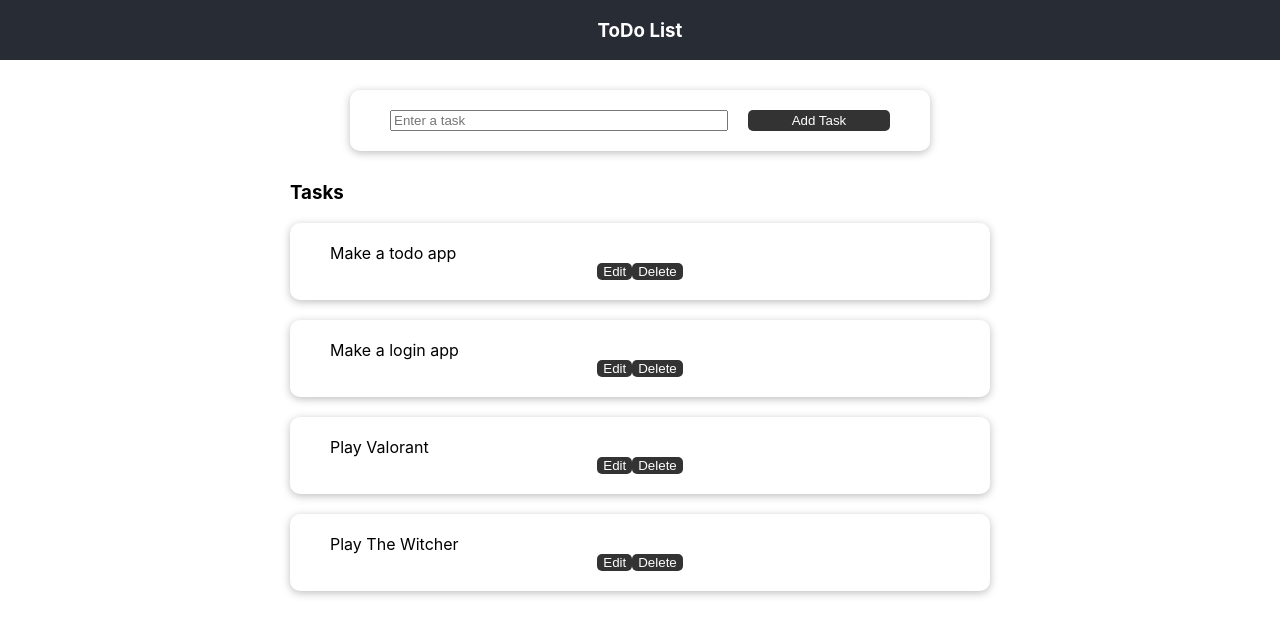
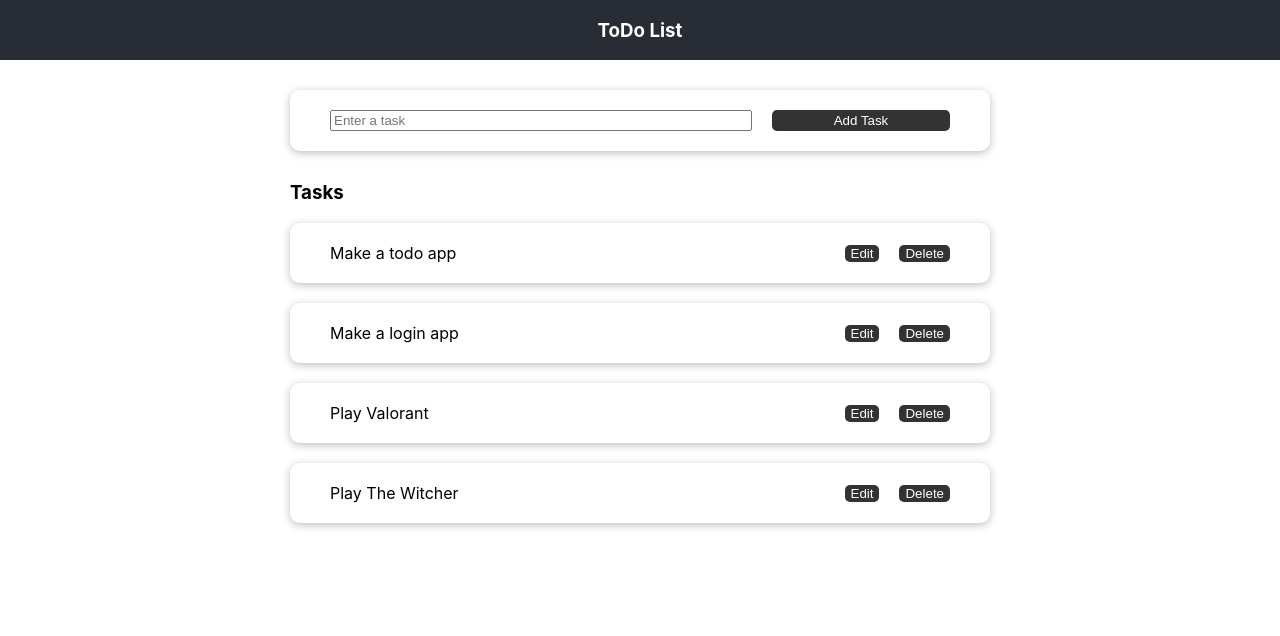
Before and after one commit to CalmranSyed/Todo-App, a React (Create React App) app: page / in a window 1280 px wide. Shown: the top 636 px of the page. Built offline with nearby package versions, Linux system fonts and the light colour scheme.

Commit message:
Added logic for getting input from the input using refs

```diff
--- a/src/App.js
+++ b/src/App.js
@@ -11,23 +11,13 @@ function App() {
     { title: "Play The Witcher" },
   ];
 
-  // var [todoList, setTodoList] = useState(dummyTodos);
-  // creating a callback for lifting the state up - Getting data from todoform component to the app component
-  const saveTodoHandler = (todos) => {
-    // setTodoList(todos);
-    console.log(dummyTodos);
-  };
-
   return (
     <React.Fragment>
       <header className="App-header">
         <h3>ToDo List</h3>
       </header>
       <main className="container">
-        <TodoForm
-          // using a custom prop for lifting the value up
-          onSaveTodos={saveTodoHandler}
-        />
+        <TodoForm />
         <TodoList todos={dummyTodos} />
       </main>
     </React.Fragment>
--- a/src/components/ToDos/TodoForm.js
+++ b/src/components/ToDos/TodoForm.js
@@ -8,18 +8,16 @@ const todoTasks = [];
 const TodoForm = (props) => {
   const [todo, setTodo] = useState("");
 
-  const todoInputRref = useRef();
+  const todoInputRef = useRef();
 
   const todoChangeHandler = (event) => {
-    setTodo(event.target.value);
+    console.log(todoInputRef.current.value);
+    setTodo(todoInputRef.current.value);
   };
 
   const formSubmitHandler = (event) => {
-    // using refs to read value of the input instead of useState hook
     event.preventDefault();
-    todoTasks.push(todoInputRref.current.value);
-    props.onSaveTodos(todoTasks);
-    // Add two way binding to clear form input upon submission
+    console.log(todo);
     setTodo("");
   };
 
@@ -31,7 +29,7 @@ const TodoForm = (props) => {
           type="text"
           placeholder="Enter a task"
           value={todo}
-          ref={todoInputRref}
+          ref={todoInputRef}
         />
         <Button type="submit">Add Task</Button>
       </form>
--- a/src/components/ToDos/TodoForm.module.css
+++ b/src/components/ToDos/TodoForm.module.css
@@ -1,6 +1,5 @@
 .form-wrap {
-  max-width: 500px;
-  margin: 30px auto;
+  margin: 30px 0;
 }
 
 .form-wrap form {
--- a/src/components/ToDos/TodoItem.js
+++ b/src/components/ToDos/TodoItem.js
@@ -5,7 +5,7 @@ import classes from "./TodoItem.module.css";
 
 const TodoItem = (props) => {
   return (
-    <Card className={classes["todo-list_item"]}>
+    <Card className={`${classes["todo-task"]}`}>
       <span>{props.title}</span>
       <div className={classes["actions-wrap"]}>
         <Button>Edit</Button>
--- a/src/components/ToDos/TodoItem.module.css
+++ b/src/components/ToDos/TodoItem.module.css
@@ -1,5 +1,12 @@
 .actions-wrap {
+  display: inline-flex;
+  align-items: center;
+  justify-content: center;
+  gap: 20px;
+}
+
+.todo-task {
   display: flex;
   align-items: center;
-  justify-content: center;
+  justify-content: space-between;
 }
```
